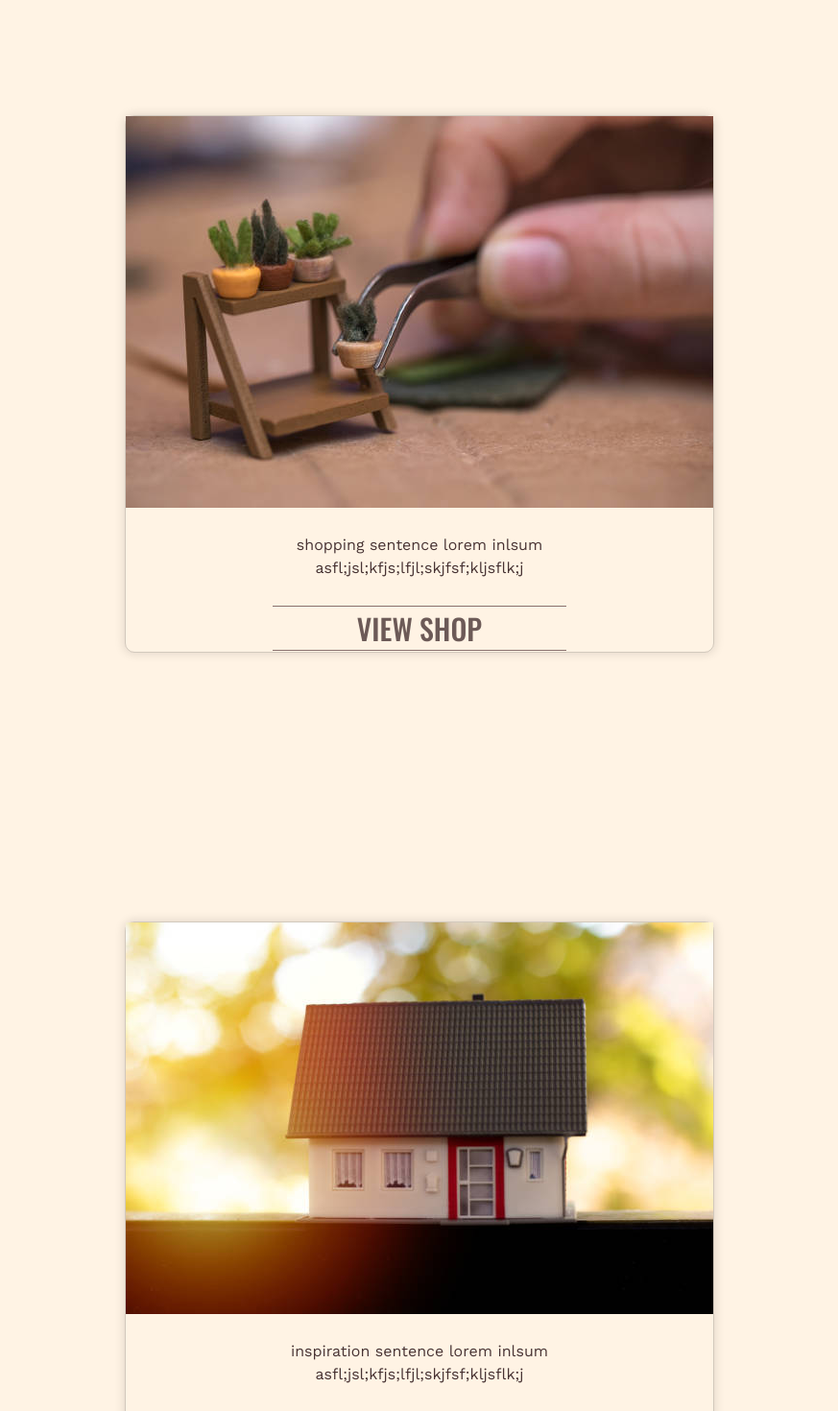
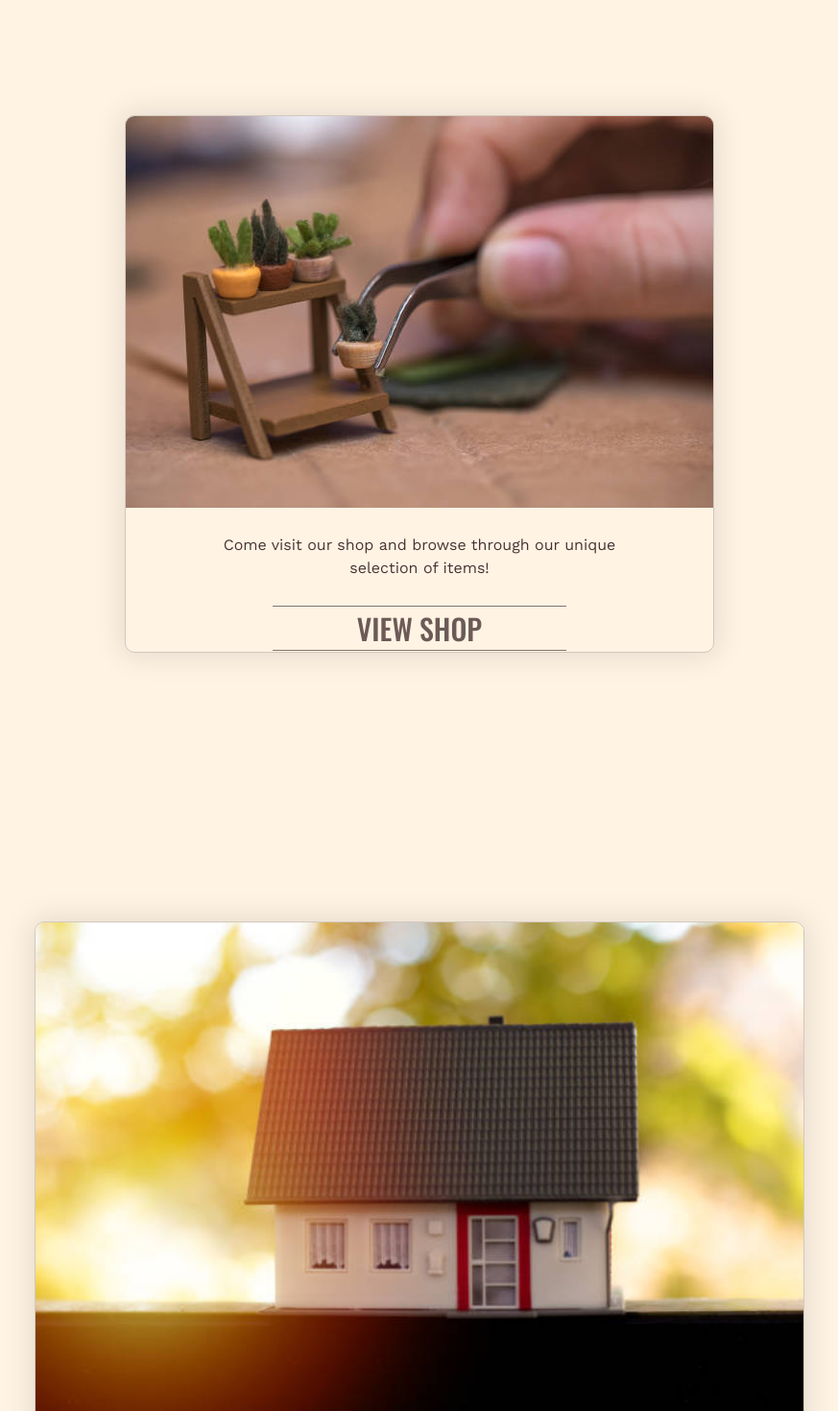
Before and after one commit to ChristopherShawCodes/Cozy-Cottage-Miniatures, a React (Create React App) app: page / in a window 1280 px wide. Shown: the part 780-2250 px from the top of the page at 96% size, without its empty margins (203-1076 px from the left). Built offline with nearby package versions, Linux system fonts and the light colour scheme.

Commit message:
updated links and text

```diff
--- a/src/Components/Home/Home.css
+++ b/src/Components/Home/Home.css
@@ -83,6 +83,12 @@ body {
   scrollbar-width: none;
 }
 
+img{
+    width: 100%;
+    border-top-left-radius: 0.9rem;
+    border-top-right-radius: 0.9rem;
+}
+
 
 h1 {
   text-transform: uppercase;
@@ -157,7 +163,6 @@ a {
 
 #header-img {
   height: 15rem;
-  margin-bottom: 1rem;
   scale: 2;
 }
 
@@ -244,8 +249,8 @@ a {
 .flexbox {
   border-radius: 1rem;
   border: 0.1rem solid rgba(34, 34, 34, 0.2);
-  -webkit-box-shadow: 0 0 1rem 0.2rem rgba(0, 0, 0, 0.1);
-  box-shadow: 0 0 1rem 0.2rem rgba(0, 0, 0, 0.1);
+  -webkit-box-shadow: 0 0 3rem 0.4rem rgba(0, 0, 0, 0.1);
+  box-shadow: 0 0 3rem 0.4rem rgba(0, 0, 0, 0.1);
   height: 60rem;
   background-position: center 2rem;
   background-repeat: no-repeat;
@@ -257,6 +262,10 @@ a {
   transition: -webkit-transform 0.25s ease-in-out;
   transition: transform 0.25s ease-in-out;
   transition: transform 0.25s ease-in-out, -webkit-transform 0.25s ease-in-out;
+}
+
+.flex-container:hover{
+    scale: 0.995;
 }
 
 .flex-container {
@@ -334,6 +343,7 @@ a {
   margin: 0 auto;
 }
 
+
 .ours{
     background: linear-gradient(0deg, #eed6c5 0%, rgba(255,243,228,1) 100%);
 }
@@ -355,7 +365,9 @@ a {
   margin: 0 auto;
   float: left;
   scale: 1.5;
+
 }
+
 
 .story-img.floatRight {
   float: right;
@@ -365,10 +377,12 @@ a {
 
 .story-heading {
   text-decoration: overline;
+  cursor: default;
 }
 
 .story-text {
   margin-top: 2rem;
+  cursor: default;
 }
 
 /* CONTACT SECTION */
--- a/src/Components/Home/Home.js
+++ b/src/Components/Home/Home.js
@@ -40,7 +40,9 @@ const Home = () => {
         <div className="flex-container" id='shop'>
           <div className="flexbox shop">
             <img src={shop} alt='shop'></img>
-            <p>shopping sentence lorem inlsum asfl;jsl;kfjs;lfjl;skjfsf;kljsflk;j</p>
+            <p>
+              Come visit our shop and browse through our unique selection of items!
+            </p>
             <a href='https://www.etsy.com/shop/CozyCottageMiniature?ref=simple-shop-header-name&listing_id=1385277771' target='_blank' rel='noreferrer'>
               <button onclick="this.focus()" className="learn-more">
                 View Shop</button></a>
@@ -50,8 +52,10 @@ const Home = () => {
         <div className="flex-container" id='inspired'>
           <div className="flexbox shop" id='inspiration'>
             <img src={inspiration} alt='inspiration'></img>
-            <p>inspiration sentence lorem inlsum asfl;jsl;kfjs;lfjl;skjfsf;kljsflk;j</p>
-            <a href='https://twitter.com/cozycottagemini' target='_blank' rel='noreferrer'>
+            <p>
+              Check out our inspiration board for some creative ideas and inspiration for your next project or event!
+            </p>
+            <a href='https://www.instagram.com/cozycottageminiatures/' target='_blank' rel='noreferrer'>
               <button onclick="this.focus()" className="learn-more inspired ">
                 Get Inspired</button></a>
           </div>
@@ -60,7 +64,9 @@ const Home = () => {
         <div className="flex-container" id='follow'>
           <div className="flexbox shop">
             <img src={follow} alt='follow'></img>
-            <p >follow sentence lorem inlsum asfl;jsl;kfjs;lfjl;skjfsf;kljsflk;j</p>
+            <p>
+              Follow us to stay up-to-date on our latest products, sales, and more!
+            </p>
           <a href='https://twitter.com/cozycottagemini' target='_blank' rel='noreferrer'>
           <button onclick="this.focus()" className="learn-more">
             Follow Us</button></a>
@@ -70,12 +76,12 @@ const Home = () => {
 
 
       <div className="story-wrap">
-        <div className="story-bg ours">
+        <div className="story-bg ours" id='shop-img'>
           <div className="story-row">
             <img src={miniature} alt="story start" className="story-img" />
             <h2 className="story-heading">Our Miniatures</h2>
             <p className="story-text">
-            Get ready to be charmed by miniature furniture! These tiny pieces add endless cuteness to your dollhouse or model setup. From miniature sofas and bedroom sets to tiny kitchen appliances, each miniature piece is crafted with intricate detail and provides a fun challenge for collectors and hobbyists. Plus, with miniature furniture, you can let your creativity shine as you design and decorate the perfect miniature home.
+              Get ready to be charmed by miniature furniture! These tiny pieces add endless cuteness to your dollhouse or model setup. From miniature sofas and bedroom sets to tiny kitchen appliances, each miniature piece is crafted with intricate detail and provides a fun challenge for collectors and hobbyists. Plus, with miniature furniture, you can let your creativity shine as you design and decorate the perfect miniature home.
             </p>
           </div>
         </div>
@@ -85,16 +91,15 @@ const Home = () => {
             <img src={why}alt="story why" className="story-img floatRight" />
             <h2 className="story-heading" id='color-correct'>Why Miniatures ?</h2>
             <p className="story-text">
-            Miniature furniture is important for a few reasons. It adds character and realism to a dollhouse or model setup, providing a more immersive experience. It also serves as a fun and challenging hobby for collectors and enthusiasts, as they search for and arrange the perfect pieces in their miniature world. Finally, miniature furniture allows for creativity and design, as individuals can decorate and create their dream miniature home.
+            Miniature furniture is important for a few reasons. It also serves as a fun and challenging hobby for collectors and enthusiasts, as they search for and arrange the perfect pieces in their miniature world. Finally, miniature furniture allows for creativity and design, as individuals can decorate and create their dream miniature home.
             </p>
           </div>
         </div>
 
-        <div className="story-bg creative ">
+        <div className="story-bg creative">
           <div className="story-row">
             <img src={creative} alt="story creative" className="story-img" />
-            <h2>#1</h2>
-            <h2 className="story-heading" id='creative'>Be Creative</h2>
+            <h2 className="story-heading" id='creative'>Creativity</h2>
             <p className="story-text creative">
             Creating and designing with miniature furniture can be a great creative outlet as it allows individuals to let their imagination run wild and design the miniature world of their dreams. It also provides a fun and challenging hobby as collectors and enthusiasts can search for and arrange the perfect pieces to complete their miniature home. Miniature furniture allows for endless possibilities and encourages individuals to think outside the box and get creative with their design choices.
             </p>
@@ -104,7 +109,6 @@ const Home = () => {
         <div className="story-bg academic">
           <div className="story-row textLeft">
             <img src={academic} alt="story academic" className="story-img floatRight" />
-            <h2>#2</h2>
             <h2 className="story-heading" id='academic'>Academic Projects</h2>
             <p className="story-text">
             Miniature furniture can be an important tool in academic projects for a few reasons. It can be used as a teaching aid to help students visualize and understand historical time periods or design concepts. It can also be used by architecture or design students as part of their project planning and prototyping process. Additionally, miniature furniture can be used as part of a research project, such as studying the evolution of furniture design over time or the cultural significance of certain pieces.
@@ -115,10 +119,9 @@ const Home = () => {
         <div className="story-bg professional">
           <div className="story-row">
             <img src={professional} alt="story professional" className="story-img" />
-            <h2>#3</h2>
             <h2 className="story-heading">Professional Presentations</h2>
             <p className="story-text">
-            Miniature furniture can be an important tool in academic projects for a few reasons. It can be used as a teaching aid to help students visualize and understand historical time periods or design concepts. It can also be used by architecture or design students as part of their project planning and prototyping process. Additionally, miniature furniture can be used as part of a research project, such as studying the evolution of furniture design over time or the cultural significance of certain pieces.
+              Miniature furniture can be a valuable tool for professional presentations. It allows you to effectively communicate design ideas and plans on a small scale, making it easier for clients to envision the finished product. Additionally, using miniature furniture can help to save time and resources during the planning process.
             </p>
           </div>
         </div>
```
Also changed, not shown: src/Components/Home/Images/insp.avif (added).
